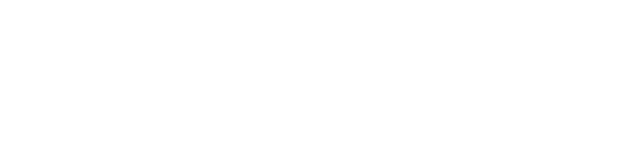
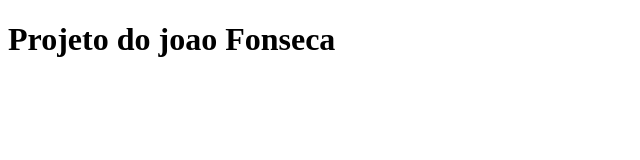
Before and after one commit to kauai/Meu-site, a plain HTML site: page index.html in a window 1280 px wide. Shown: the whole page, without its empty margins (0-640 px from the left). Drawn offline with Linux system fonts and the light colour scheme.

Commit message:
adicionando titulo da pagina

```diff
--- a/index.html
+++ b/index.html
@@ -5,6 +5,7 @@
     <title>CURSO DE GIT ALURA</title>
 </head>
 <body>
+   <h1>Projeto do joao Fonseca</h1>
 
 </body>
 </html>
```
